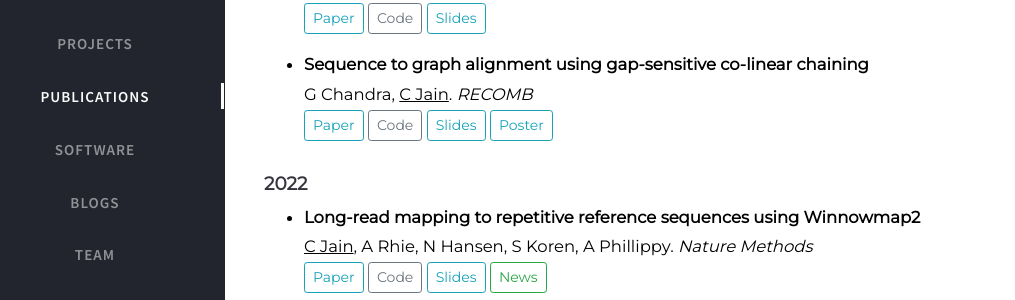
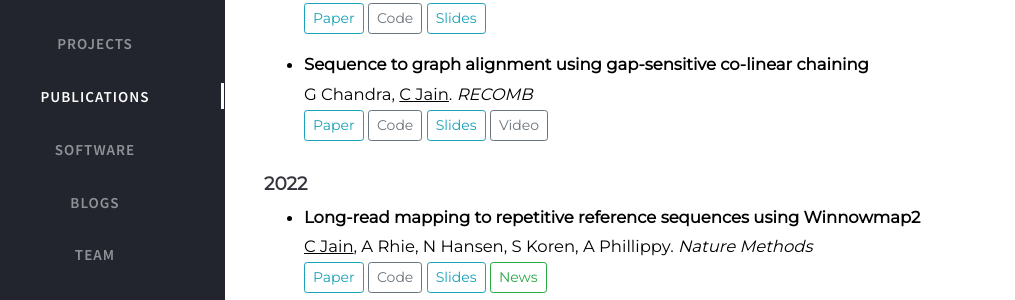
Before and after one commit to at-cg/at-cg.github.io, a Jekyll site: the page built from tabs/publications.md, in a window 1280 px wide and 900 px high. Shown: the part 337-637 px from the top of the window, without its empty margins (35-1050 px from the left). Built offline with Jekyll 4.4.1, drawn with Linux system fonts in a browser that asks for light colours; nearby versions of some CDN libraries; comment, search, counter and statistics services are not loaded.

Commit message:
Update publications.md

```diff
--- a/tabs/publications.md
+++ b/tabs/publications.md
@@ -58,8 +58,8 @@ G Chandra, <u>C Jain</u>. _RECOMB_
 <button type="button" class="btn btn-outline-info btn-sm">
 <a href="https://drive.google.com/file/d/1_EcyeHWv4wuOQ8ikgIV3TOvsFFCufQCr/view?usp=sharing" style="all: unset; color: inherit">Slides</a>
 </button>
-<button type="button" class="btn btn-outline-info btn-sm">
-<a href="https://drive.google.com/file/d/1bAsSXERodKTtxMSLEXV4fP4afj2j57qN/view?usp=sharing" style="all: unset; color: inherit">Poster</a>
+<button type="button" class="btn btn-outline-secondary btn-sm">
+<a href="https://youtu.be/uaBsyvePt3w" style="all: unset; color: inherit">Video</a>
 </button>
 
 #### **2022**
```
